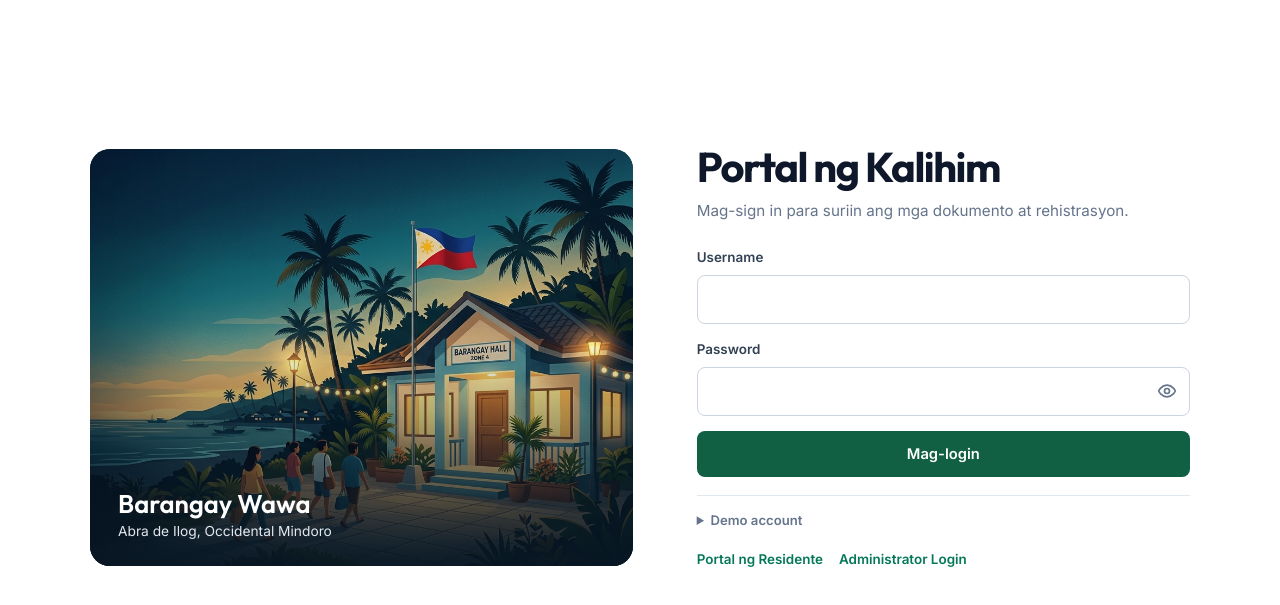
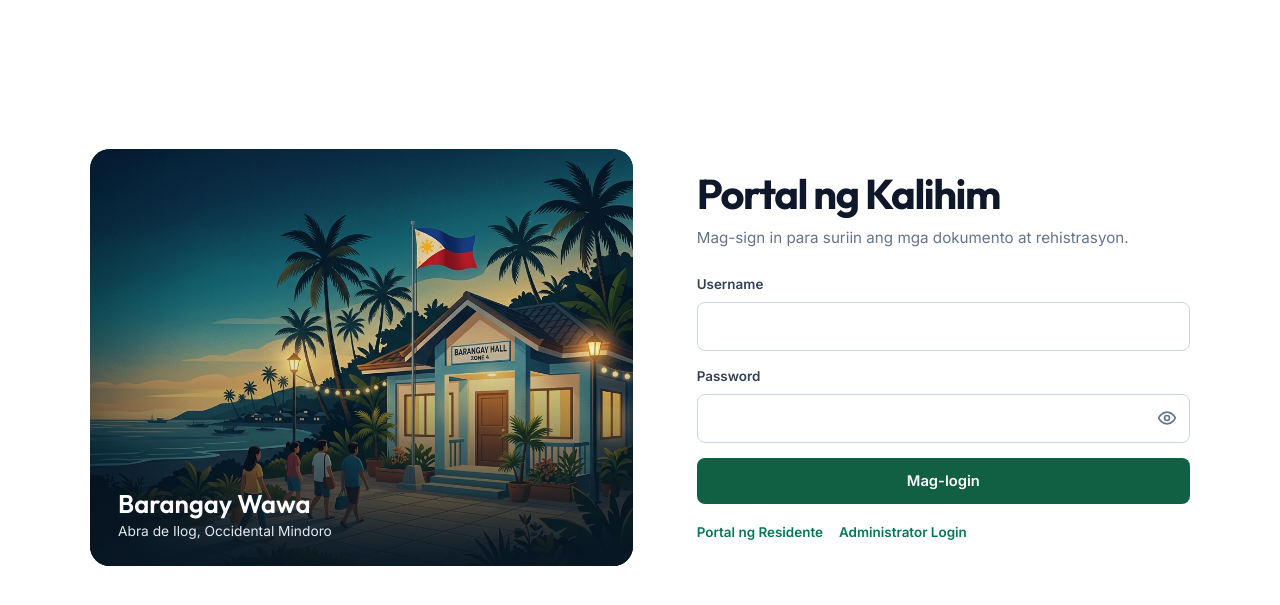
Before and after one commit to joshuadelarosa270-a11y/Baranggay-Document-and-Record-Management-System, a plain HTML site: page secretary-login.html in a window 1280 px wide. Shown: the part 79-684 px from the top of the page. Drawn offline with Linux system fonts and the light colour scheme.

Commit message:
Remove demo account panel from secretary-login.html

```diff
--- a/secretary-login.html
+++ b/secretary-login.html
@@ -53,11 +53,6 @@
         <button type="submit" class="btn auth-submit">Mag-login</button>
       </form>
 
-      <details class="auth-demo">
-        <summary>Demo account</summary>
-        <button type="button" class="auth-demo-option" data-demo-id="secretary" data-demo-password="secretary123">Barangay Secretary</button>
-      </details>
-
       <nav class="auth-other" aria-label="Iba pang portal">
         <a href="resident-login.html">Portal ng Residente</a>
         <a href="admin-login.html">Administrator Login</a>
```
